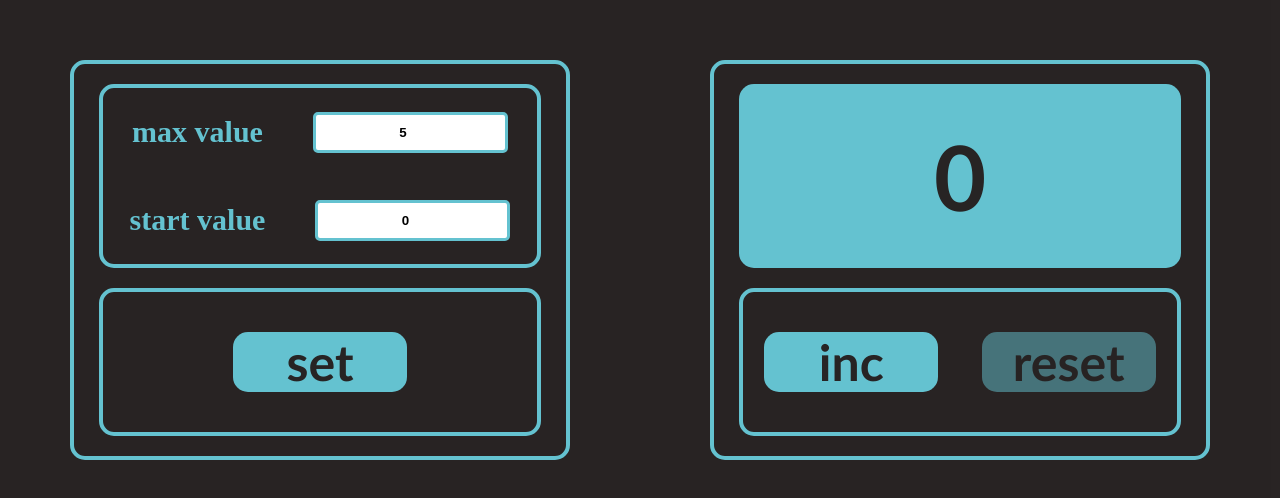
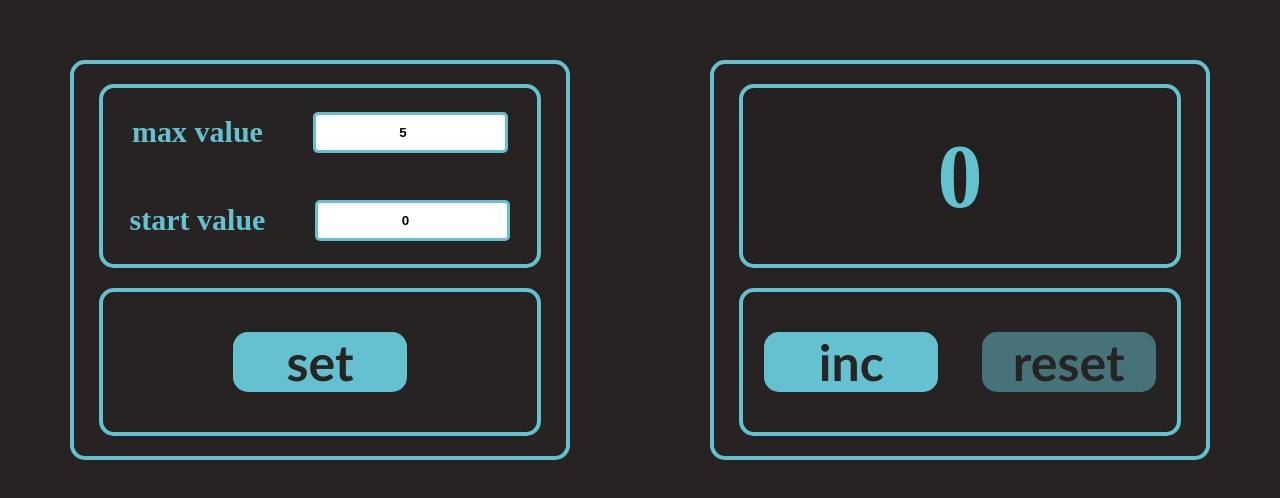
Before and after one commit to VitaMirosh/counter, a React (Vite) app: page / in a window 1280 px wide. Shown: the part 140-638 px from the top of the page. Built offline with nearby package versions, Linux system fonts and the light colour scheme.

Commit message:
add style counterScreen text

```diff
--- a/src/features/counter/Counter.tsx
+++ b/src/features/counter/Counter.tsx
@@ -3,29 +3,33 @@ import s from './counter.module.css'
 import type {CounterProps} from '../enterValue/EnterValue.tsx';
 
 
-
-export const Counter = ({counterScreen, setCounterScreen,setting}: CounterProps) => {
+export const Counter = ({counterScreen, setCounterScreen, setting}: CounterProps) => {
 
   const increaseCount = () => {
-    if(setting.max > setting.min){
-      setCounterScreen( {...counterScreen, count: counterScreen.count +1})
+    if (setting.max > setting.min) {
+      setCounterScreen({...counterScreen, count: counterScreen.count + 1})
     }
   }
 
 
   const resetCount = () => {
-    setCounterScreen({...counterScreen, count:setting.min})
+    setCounterScreen({...counterScreen, count: setting.min})
   }
 
-  const disabledBtnIcr = (setting.max  == counterScreen.count)||(setting.max  && setting.min) < 0 || (setting.max  < setting.min) || (setting.max  == setting.min)
-  const disabledBtnDec = (setting.max  && setting.min)< 0 || (setting.max < setting.min) ||(setting.max  == setting.min) || (setting.min  == counterScreen.count)
+  const disabledBtnIcr = (setting.max == counterScreen.count) || (setting.max && setting.min) < 0 || (setting.max < setting.min) || (setting.max == setting.min)
+  const disabledBtnDec = (setting.max && setting.min) < 0 || (setting.max < setting.min) || (setting.max == setting.min) || (setting.min == counterScreen.count)
+  const errorText = (setting.max && setting.min) < 0 || (setting.max < setting.min) || (setting.max == setting.min)
 
   return (
 
     <>
       <div className={s.counter}>
-        <p className={s.num} style={{color: counterScreen.count === setting.max  ? 'red' : ''}}
-        >{counterScreen.message ? counterScreen.message : counterScreen.count}</p>
+        <p className={counterScreen.message ? s.num
+          : counterScreen.count === setting.max ? s.max
+            : s.number} style={{color: errorText ? 'red' : ''}}>
+          {counterScreen.message ? counterScreen.message
+            : counterScreen.count}
+        </p>
         <div className={s.groupBtn}>
           <Button disabled={disabledBtnIcr} name={'inc'} onClick={increaseCount}/>
           <Button disabled={disabledBtnDec} name={'reset'} onClick={resetCount}/>
--- a/src/features/counter/counter.module.css
+++ b/src/features/counter/counter.module.css
@@ -1,10 +1,7 @@
-
 .counter {
-
     width: 500px;
     height: 400px;
     display: flex;
-
     align-items: center;
     flex-direction: column;
     border: 4px solid #64c2d0;
@@ -15,25 +12,69 @@
 .num {
     width: 90%;
     height: 50%;
-    background-color: #64c2d0;
+    background-color: rgba(38, 33, 33, 0.99);
     border-radius: 15px;
+    border: 4px solid #64c2d0;
+    margin-top: 20px;
+    display: flex;
+    align-items: center;
+    justify-content: center;
+    font-size: 30px;
+    font-weight: bold;
+    color: #64c2d0;
+}
+
+.error_text {
+    width: 90%;
+    height: 50%;
+    background-color: rgba(38, 33, 33, 0.99);
+    border: 4px solid #64c2d0;
+    border-radius: 15px;
+    margin-top: 20px;
+    display: flex;
+    align-items: center;
+    justify-content: center;
+    font-size: 30px;
+    color: red;
+    font-weight: bold;
+}
+
+.groupBtn {
+    width: 90%;
+    height: 40%;
+    border-radius: 15px;
+    border: 4px solid #64c2d0;
+    margin: 20px 0 20px 0;
+    display: flex;
+    align-items: center;
+    justify-content: space-around;
+}
+
+.max {
+    width: 90%;
+    height: 50%;
+    background-color: rgba(38, 33, 33, 0.99);
+    border: 4px solid #64c2d0;
+    border-radius: 15px;
+    margin-top: 20px;
+    display: flex;
+    align-items: center;
+    justify-content: center;
+    font-size: 120px;
+    color: red;
+    font-weight: bold;
+}
+.number{
+    width: 90%;
+    height: 50%;
+    background-color: rgba(38, 33, 33, 0.99);
+    border-radius: 15px;
+    border: 4px solid #64c2d0;
     margin-top: 20px;
     display: flex;
     align-items: center;
     justify-content: center;
     font-size: 90px;
     font-weight: bold;
-    font-family: Calibri;
-    color: rgba(38, 33, 33, 0.99);
+    color: #64c2d0;
 }
-
-.groupBtn{
-    width: 90%;
-    height: 40%;
-    border-radius: 15px;
-    border: 4px solid #64c2d0;
-    margin:20px 0 20px 0;
-    display: flex;
-    align-items: center;
-    justify-content: space-around;
-}
```
